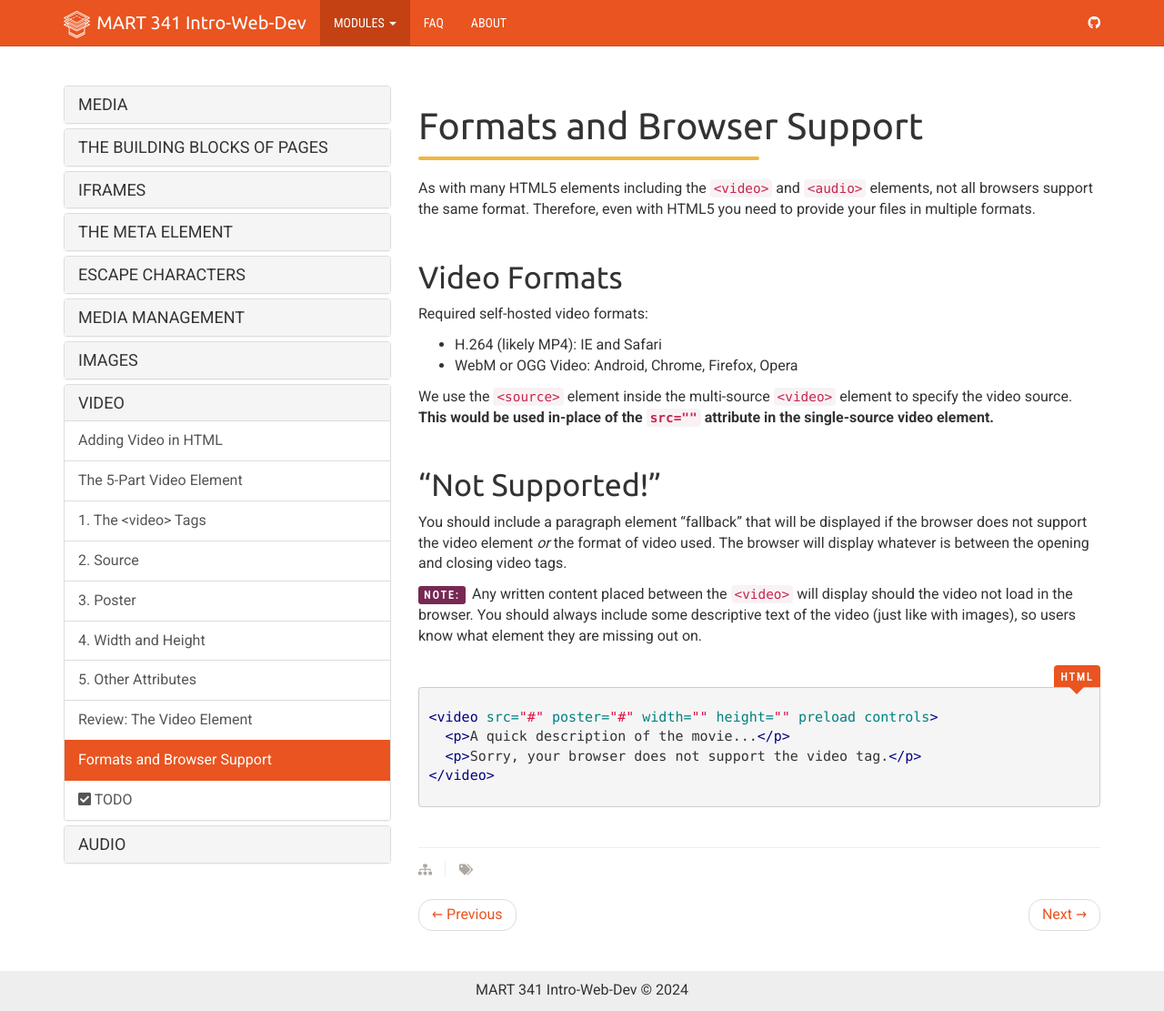
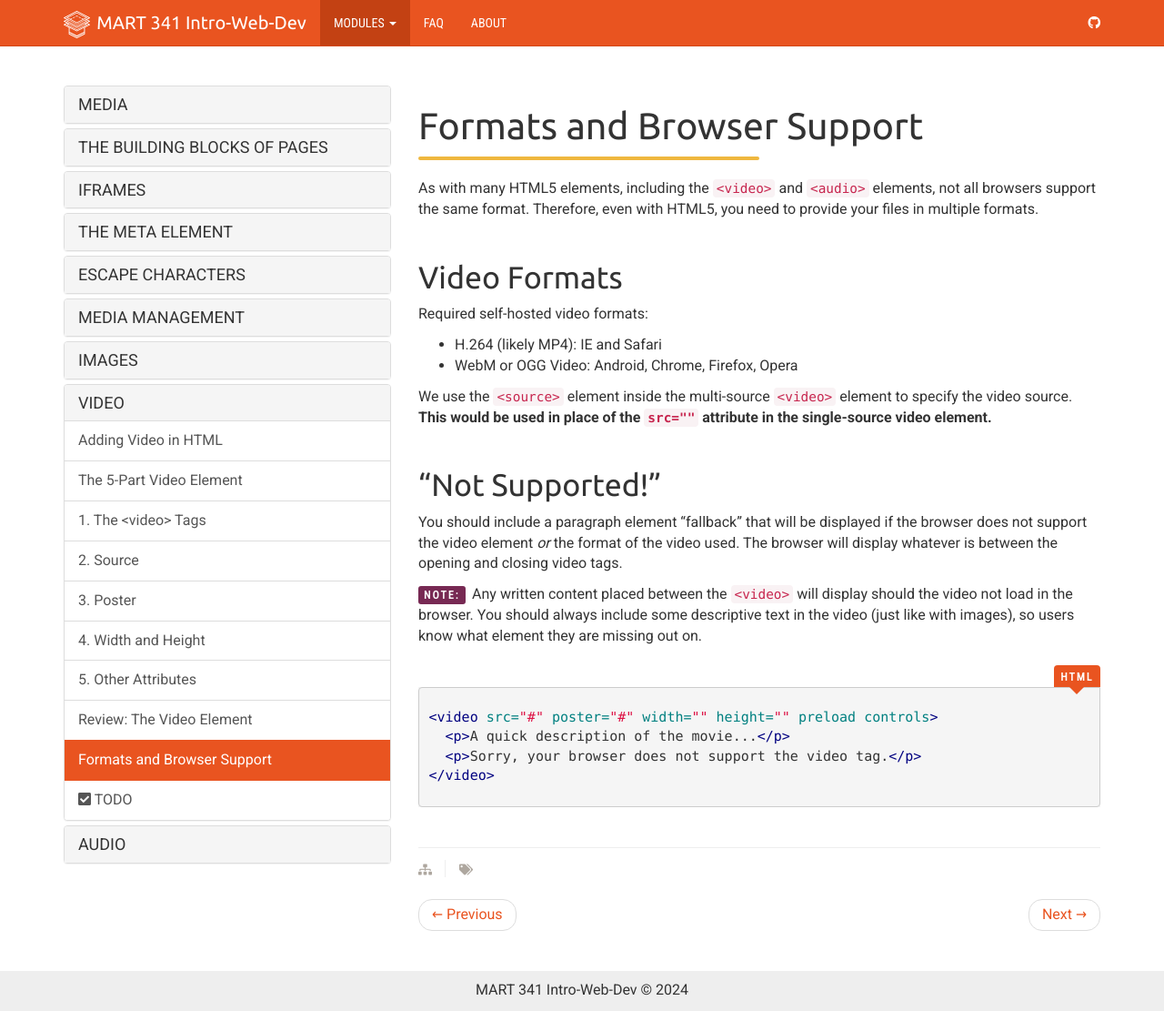
Before and after one commit to Montana-Media-Arts/webDesignFall2024, a Jekyll site: the page built from _docs/topic-07/07-video/page-09.md, in a window 1280 px wide and 1111 px high. Shown: the whole window at 91% size. Built offline with Jekyll 4.4.1, drawn with Linux system fonts in a browser that asks for light colours; nearby versions of some CDN libraries.

Commit message:
Update page-09.md

```diff
--- a/_docs/topic-07/07-video/page-09.md
+++ b/_docs/topic-07/07-video/page-09.md
@@ -6,7 +6,7 @@ permalink: /topic-07/video-formats/
 
 <div class="divider-heading"></div>
 
-As with many HTML5 elements including the `<video>` and `<audio>` elements, not all browsers support the same format. Therefore, even with HTML5 you need to provide your files in multiple formats.
+As with many HTML5 elements, including the `<video>` and `<audio>` elements, not all browsers support the same format. Therefore, even with HTML5, you need to provide your files in multiple formats.
 
 ## Video Formats
 Required self-hosted video formats:
@@ -14,13 +14,13 @@ Required self-hosted video formats:
 - H.264 (likely MP4): IE and Safari
 - WebM or OGG Video: Android, Chrome, Firefox, Opera
 
-We use the `<source>` element inside the multi-source `<video>` element to specify the video source. **This would be used in-place of the `src=""` attribute in the single-source video element.**
+We use the `<source>` element inside the multi-source `<video>` element to specify the video source. **This would be used in place of the `src=""` attribute in the single-source video element.**
 
 
 ## “Not Supported!”
-You should include a paragraph element “fallback” that will be displayed if the browser does not support the video element _or_ the format of video used. The browser will display whatever is between the opening and closing video tags.
+You should include a paragraph element “fallback” that will be displayed if the browser does not support the video element _or_ the format of the video used. The browser will display whatever is between the opening and closing video tags.
 
-<span class="label label-info">Note:</span> Any written content placed between the `<video>` will display should the video not load in the browser. You should always include some descriptive text of the video (just like with images), so users know what element they are missing out on.
+<span class="label label-info">Note:</span> Any written content placed between the `<video>` will display should the video not load in the browser. You should always include some descriptive text in the video (just like with images), so users know what element they are missing out on.
 
 <div class="code-heading">
   <span class="html">HTML</span>
```
